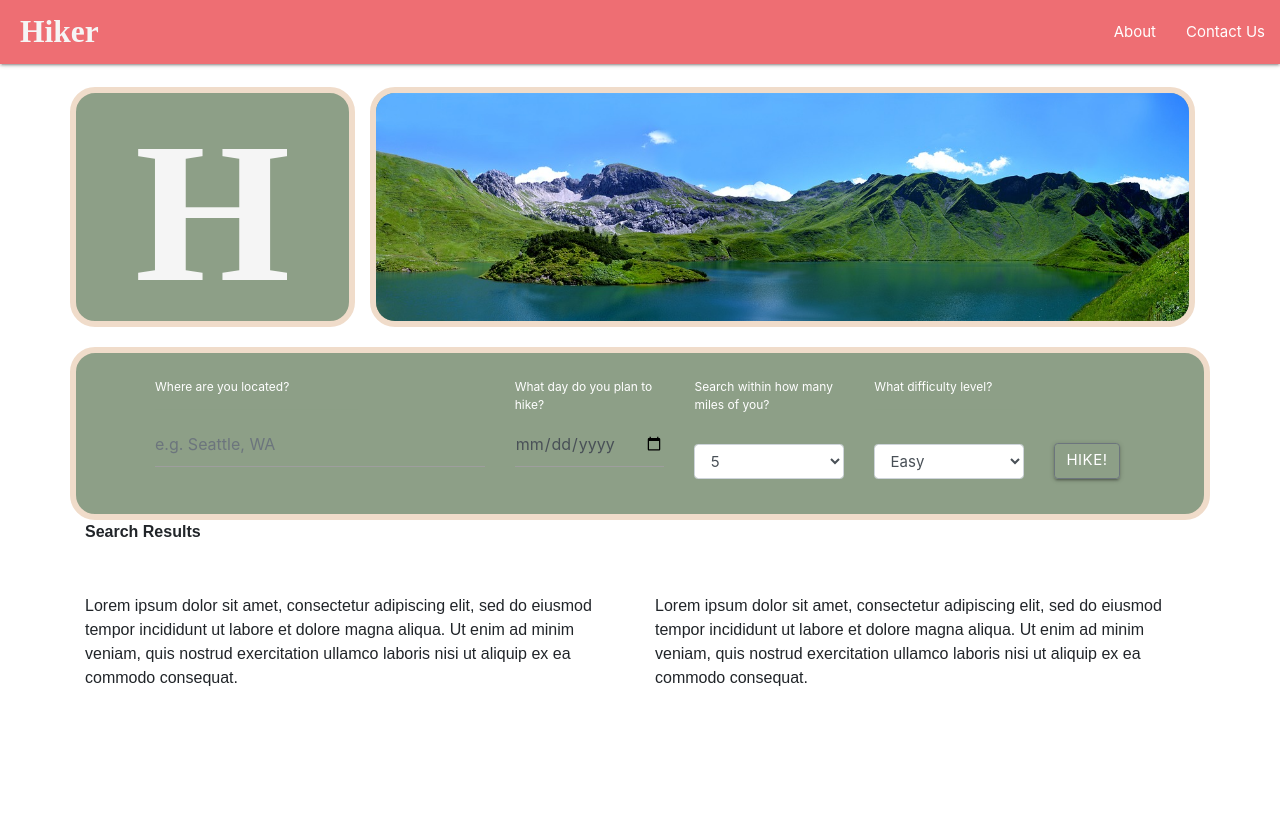
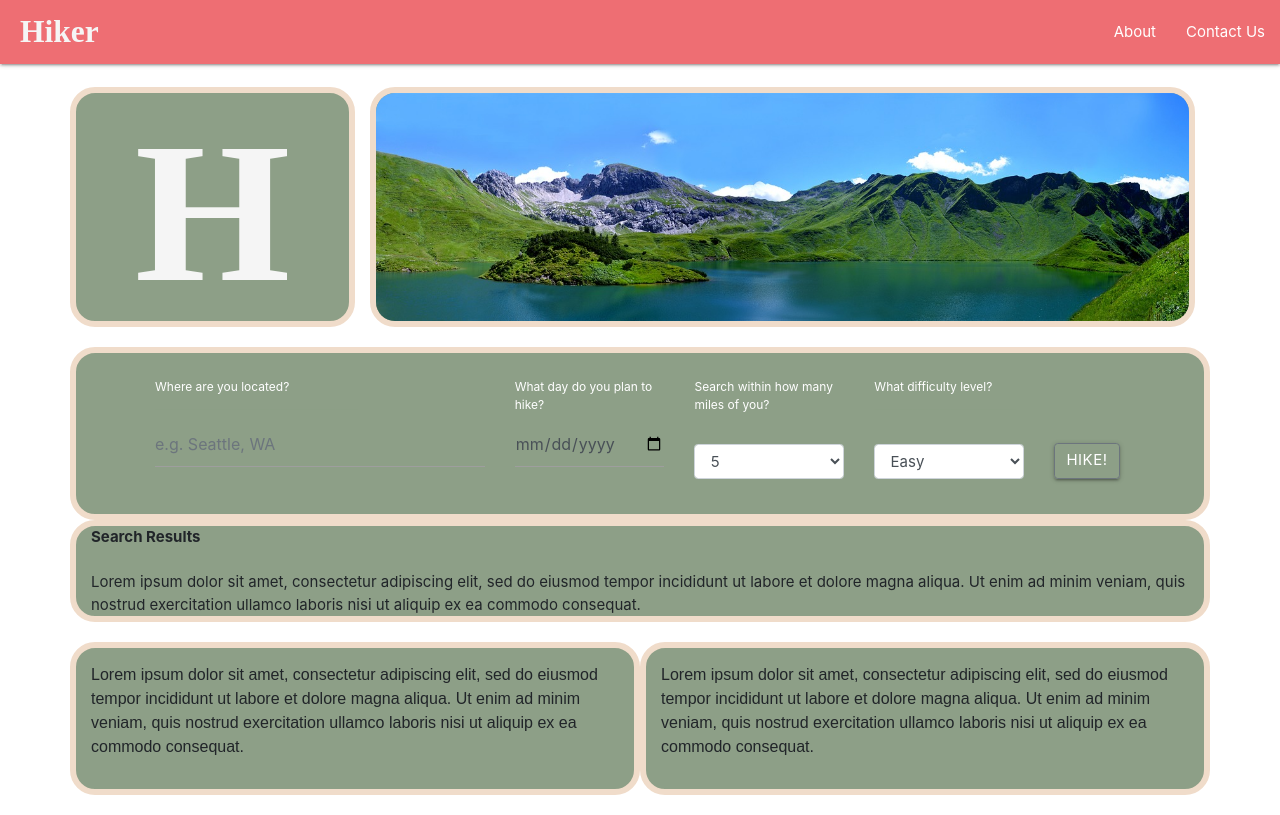
Before and after one commit to michaelpdwyer/Project-Batman, a plain HTML site: page index.html in a window 1280 px wide. Drawn offline with nearby package versions, Linux system fonts and the light colour scheme; a script that the page names is missing.

Commit message:
added input and search results div

```diff
--- a/assets/css/style.css
+++ b/assets/css/style.css
@@ -43,14 +43,16 @@ p {
     border: 6px solid #F0DCCA;
 }
 
-.sectionResults {
+#tripDiv {
     border-radius: 25px;
     background-color: #8D9F87;
     border: 6px solid #F0DCCA;
 }
 
-.sectionInput {
-    /* border: 2px solid rgb(0, 0, 0); */
+.section {
+    border-radius: 25px;
+    background-color: #8D9F87;
+    border: 6px solid #F0DCCA;
 }
 
 .redBorder {
--- a/index.html
+++ b/index.html
@@ -125,15 +125,15 @@
 
     <div class="container">
         <div class="row">
-            <div class="col-sm-12">
-                <div>
-                    <p><strong>Search Results</strong></p>
-                </div>
-                <div id="tripDiv">
-                    <!-- SEARCH RESULTS GO INSIDE HERE!!!!! -->
-                </div>
+            <div class="col-sm-12" id="tripDiv">
+                <strong>Search Results</strong><br><br>
+            Lorem ipsum dolor sit amet, consectetur adipiscing elit, sed do eiusmod tempor incididunt ut
+            labore et dolore magna aliqua. Ut enim ad minim veniam, quis nostrud exercitation ullamco
+            laboris nisi ut aliquip ex ea commodo consequat.
+            <!-- SEARCH RESULTS GO INSIDE HERE!!!!! -->
             </div>
         </div>
+    </div>
     </div>
 
     <div class="container">
```
